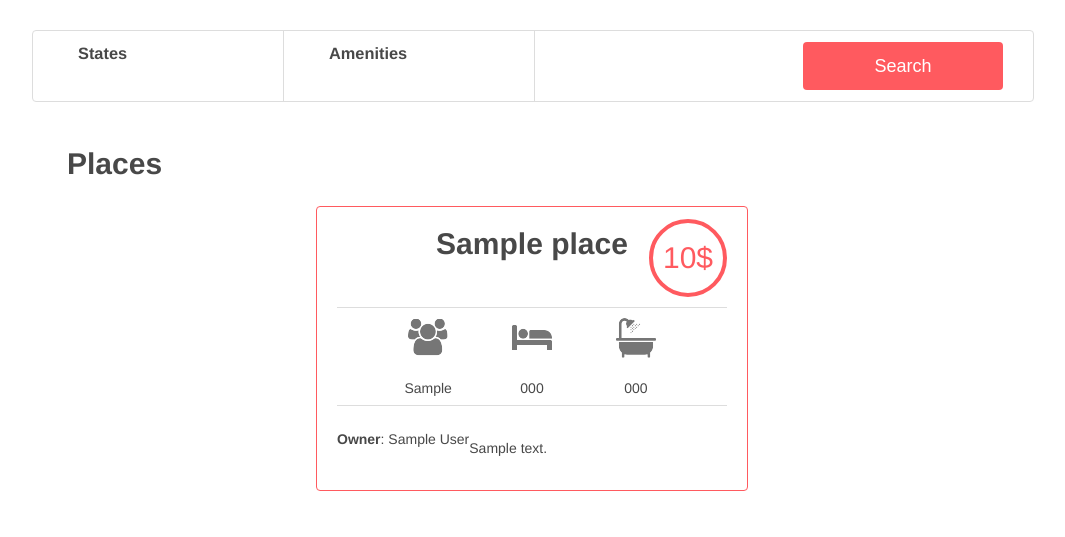
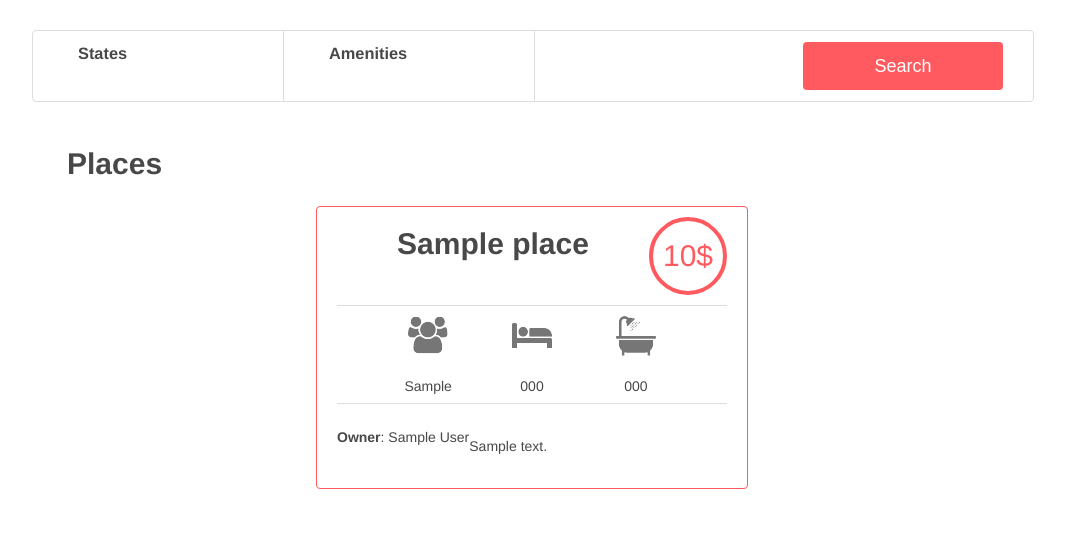
Before and after one commit to G-omar-H/AirBnB_clone_v4, a Flask app: template web_flask/templates/100-hbnb.html in a window 1280 px wide. Shown: the part 71-608 px from the top of the page, without its empty margins (108-1173 px from the left). Run offline with Flask 3, Linux system fonts and the light colour scheme; the template is opened without the code that fills it: most values are stand-ins (such as "Sample title", 1, 10 or a date in 2020).

Commit message:
READHIM!

```diff
--- a/web_flask/static/styles/8-places.css
+++ b/web_flask/static/styles/8-places.css
@@ -30,7 +30,6 @@ article {
 	position: relative;
 	justify-content: space-between;
 
-	height: 80px;
 	width: 100%;
 }
 
@@ -39,7 +38,6 @@ article {
 	justify-content: center;
 	align-self: flex-end;
 
-	position: absolute;
 	right: 0;
 
 	line-height: 60px;
@@ -97,6 +95,7 @@ article h2 {
 	font-size: 30px;
 	margin: 10px auto;
 	padding: 0px;
+	text-align: left;
 }
 
 .guest_icon {
```
Also changed, not shown: README.md.
